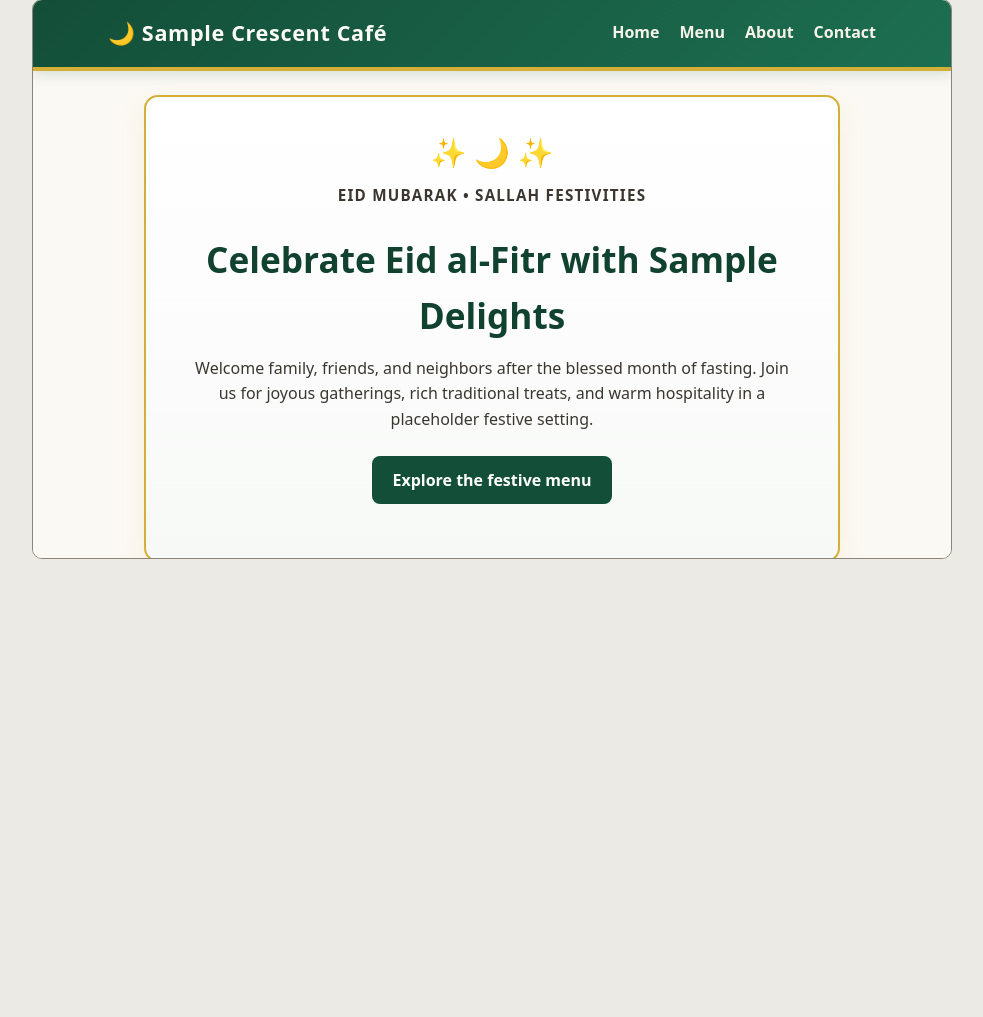
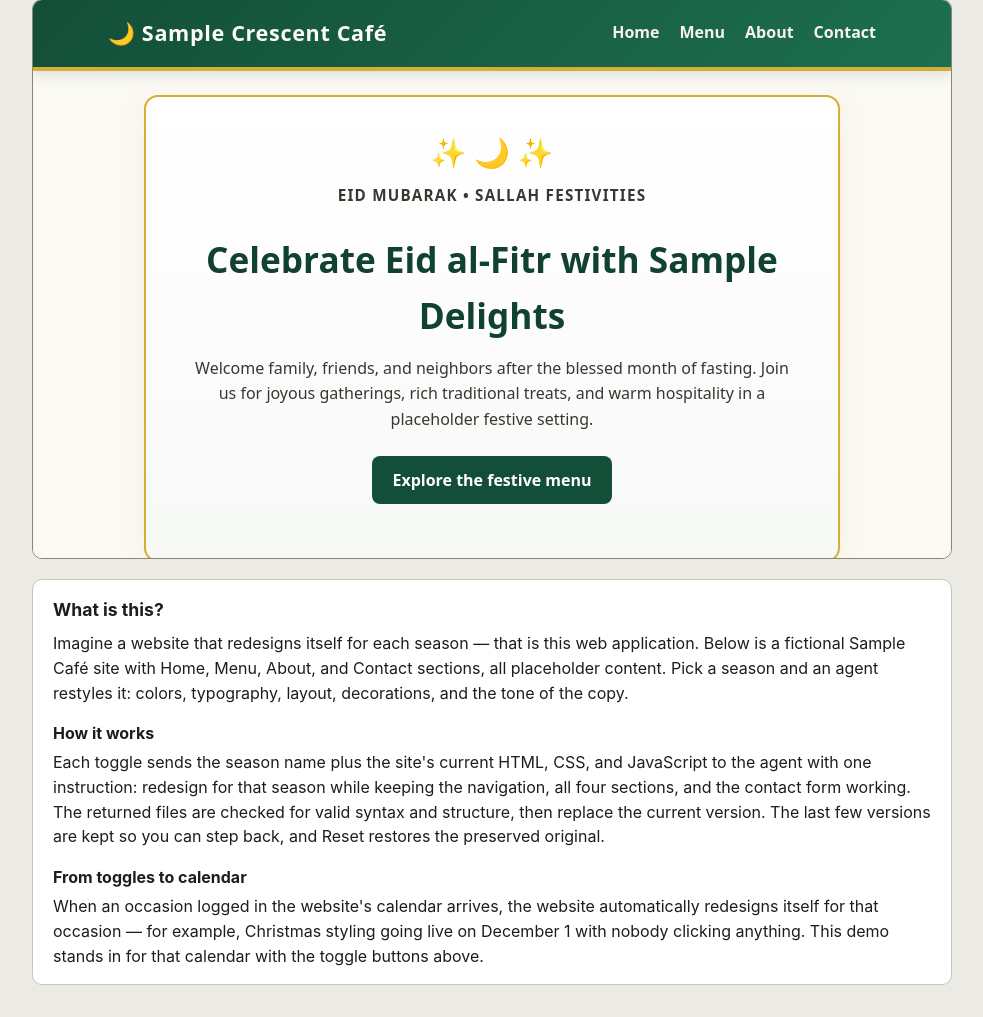
Before and after one commit to metrosmash/dynamic-seasonal-website, a Flask app: page / in a window 1280 px wide. Shown: the part 489-1506 px from the top of the page, without its empty margins (148-1131 px from the left). Before the commit the page ends 1048 px from the top, so only its background shows below. Run offline with Flask 3, Linux system fonts and the light colour scheme.

Commit message:
refactored the documentation to be more expresive

```diff
--- a/static/seasonal.css
+++ b/static/seasonal.css
@@ -150,6 +150,32 @@ button.danger:hover:not(:disabled) {
   margin: 1.25rem 0 0.5rem;
 }
 
+.about {
+  background: #ffffff;
+  border: 1px solid #c9c5b8;
+  border-radius: 10px;
+  padding: 1rem 1.25rem;
+  margin-top: 1.25rem;
+}
+
+.about h2 {
+  margin: 0 0 0.5rem;
+  font-size: 1.1rem;
+}
+
+.about h3 {
+  margin: 1rem 0 0.25rem;
+  font-size: 1rem;
+}
+
+.about p {
+  margin: 0 0 0.5rem;
+}
+
+.about p:last-child {
+  margin-bottom: 0;
+}
+
 .preview {
   display: block;
   width: 100%;
--- a/templates/seasonal.html
+++ b/templates/seasonal.html
@@ -47,6 +47,26 @@
       <iframe id="preview" class="preview" title="Seasonal Sample Café preview"
               src="{{ url_for('seasonal_preview') }}" sandbox="allow-scripts allow-forms"></iframe>
     </section>
+
+    <section class="about" aria-label="About this demo">
+      <h2>What is this?</h2>
+      <p>Imagine a website that redesigns itself for each season — that is this web
+        application. Below is a fictional Sample Café site with Home, Menu, About, and
+        Contact sections, all placeholder content. Pick a season and an agent restyles it:
+        colors, typography, layout, decorations, and the tone of the copy.</p>
+      <h3>How it works</h3>
+      <p>Each toggle sends the season name plus the site's current HTML, CSS, and JavaScript
+        to the agent with one instruction: redesign for that season while keeping the
+        navigation, all four sections, and the contact form working. The returned files are
+        checked for valid syntax and structure, then replace the current version. The last
+        few versions are kept so you can step back, and Reset restores the preserved
+        original.</p>
+      <h3>From toggles to calendar</h3>
+      <p>When an occasion logged in the website's calendar arrives, the website automatically
+        redesigns itself for that occasion — for example, Christmas styling going live on
+        December 1 with nobody clicking anything. This demo stands in for that calendar with
+        the toggle buttons above.</p>
+    </section>
   </main>
 
   <script id="seasonal-state" type="application/json">{{ state | tojson }}</script>
```
Also changed, not shown: tests/test_seasonal.py (+3 -0 lines), README.md.
